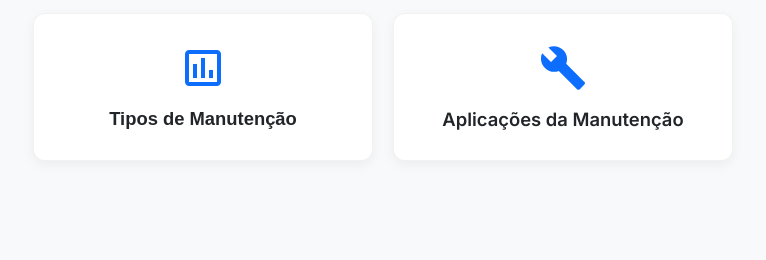
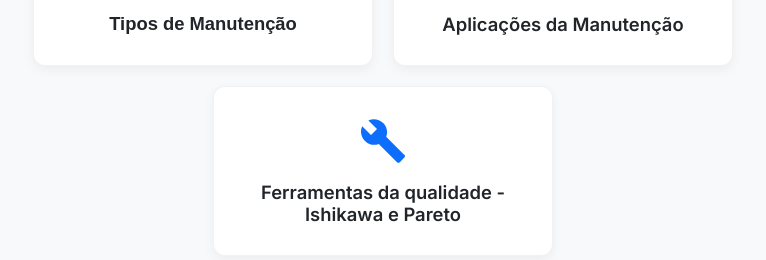
Before and after one commit to amandacmartin/pam, a plain HTML site: page index.html in a window 1280 px wide. Shown: the part 368-628 px from the top of the page, without its empty margins (257-1023 px from the left). Drawn offline with Linux system fonts and the light colour scheme.

Commit message:
Update index.html

```diff
--- a/index.html
+++ b/index.html
@@ -204,6 +204,16 @@
                     <span class="card-title">Aplicações da Manutenção</span>
                 </a>
             </div>
+
+            <!-- 3. Ferramentas da qualidade - Ishikawa e Pareto (Link direto) -->
+            <div class="menu-card-item">
+                <a href="qualidade.html" class="card-button">
+                    <svg class="card-icon" viewBox="0 0 24 24">
+                        <path d="M22.7 19l-9.1-9.1c.9-2.3.4-5-1.5-6.9-2-2-5-2.4-7.4-1.3L9 6 6 9 1.6 4.6C.4 7 1 10 3 12c1.9 1.9 4.6 2.4 6.9 1.5l9.1 9.1c.4.4 1 .4 1.4 0l2.3-2.3c.4-.4.4-1.1 0-1.5z"/>
+                    </svg>
+                    <span class="card-title">Ferramentas da qualidade - Ishikawa e Pareto</span>
+                </a>
+            </div>
         </nav>
     </div>
 
```
